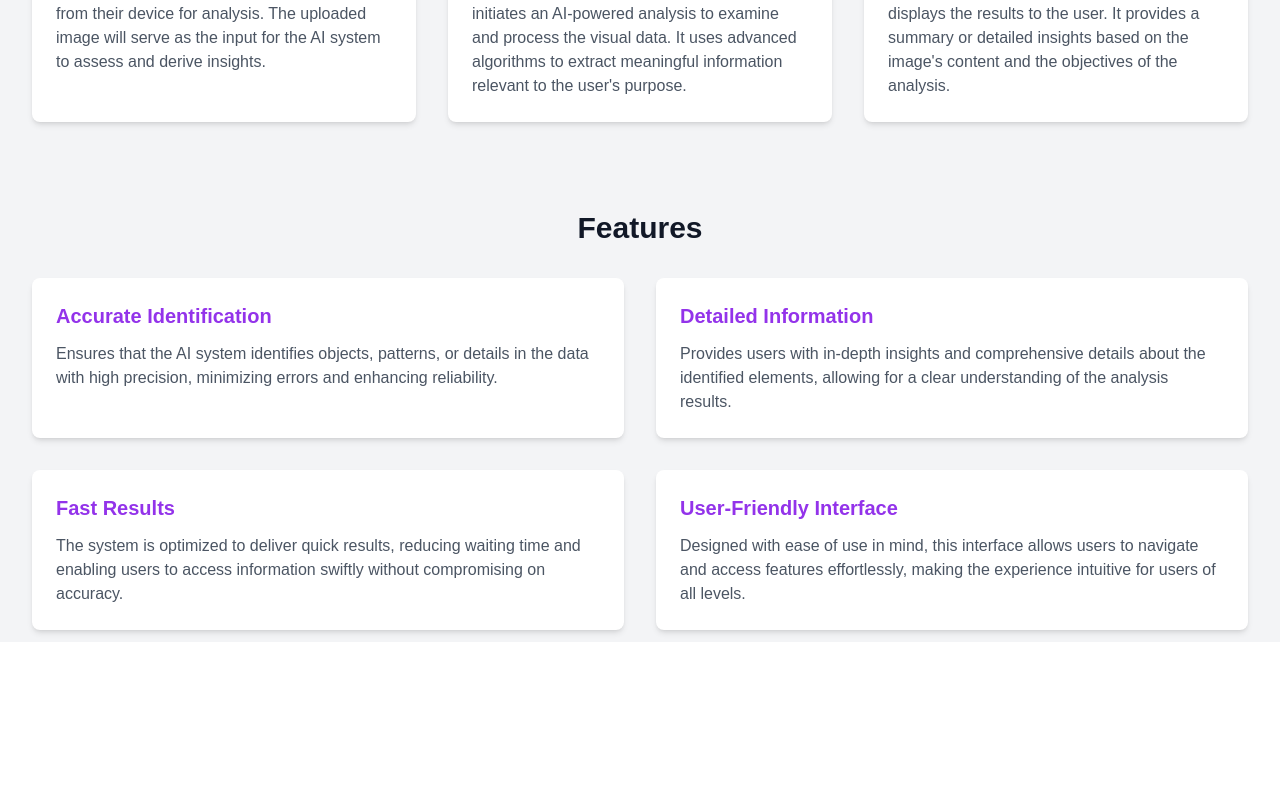
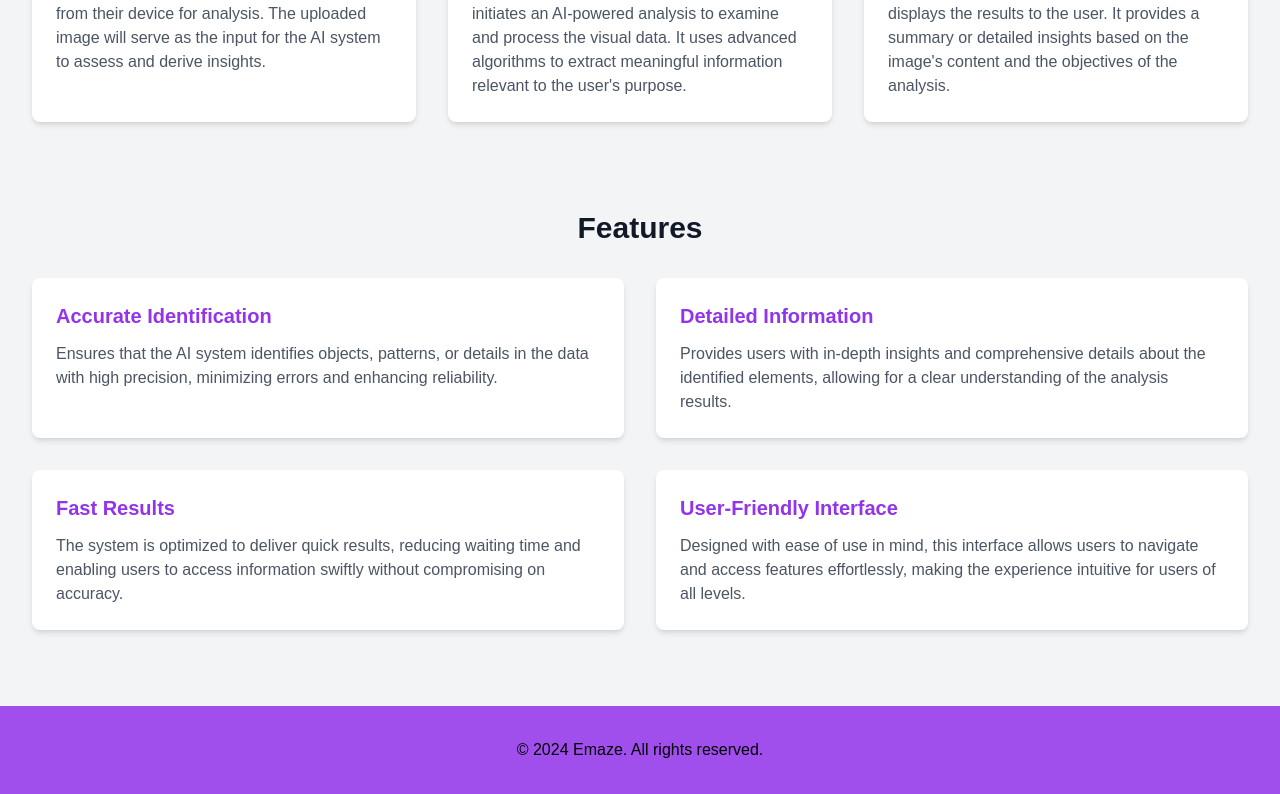
Before and after one commit to roushan-jha/Emaze, a Next.js app: page / in a window 1280 px wide. Shown: the part 726-1520 px from the top of the page. Before the commit the page ends 1368 px from the top, so only its background shows below. Built offline with nearby package versions, Linux system fonts and the light colour scheme.

Commit message:
Footer/Emaze

```diff
--- a/app/page.tsx
+++ b/app/page.tsx
@@ -1,4 +1,5 @@
 import Features from "@/components/Features";
+import Footer from "@/components/Footer";
 import Header from "@/components/Header";
 import HowItWorks from "@/components/HowItWorks";
 import MainContainer from "@/components/MainContainer";
@@ -10,6 +11,7 @@ const HomePage = () => {
       <MainContainer />
       <HowItWorks />
       <Features />
+      <Footer />
     </div>
    );
 }
--- /dev/null
+++ b/components/Footer.tsx
@@ -0,0 +1,13 @@
+"use client"
+
+const Footer = () => {
+  return (
+    <footer className="bg-purple-600 bg-opacity-85 text-black py-8 mt-16">
+        <div className="max-w-7xl mx-auto px-4 sm:px-6 lg:px-8 text-center">
+          <p>&copy; 2024 Emaze. All rights reserved.</p>
+        </div>
+    </footer>
+  )
+}
+
+export default Footer
```
